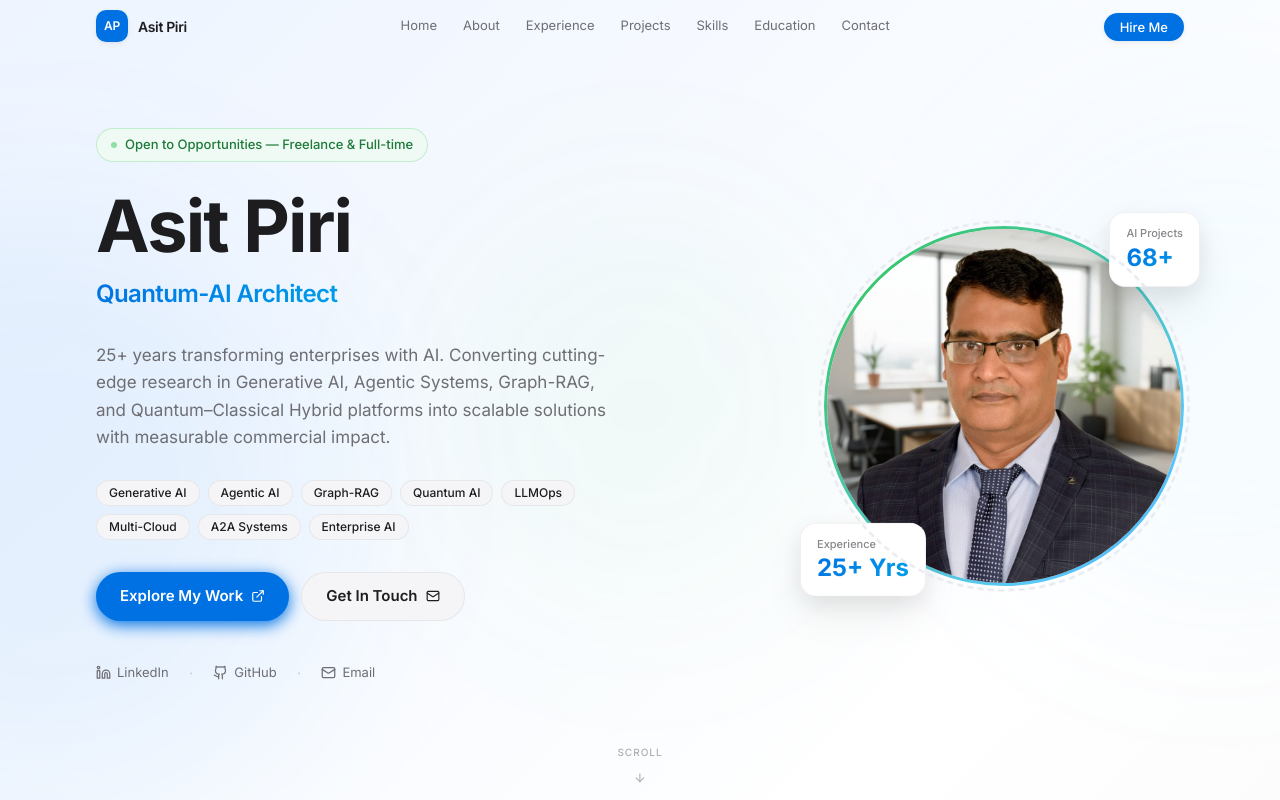
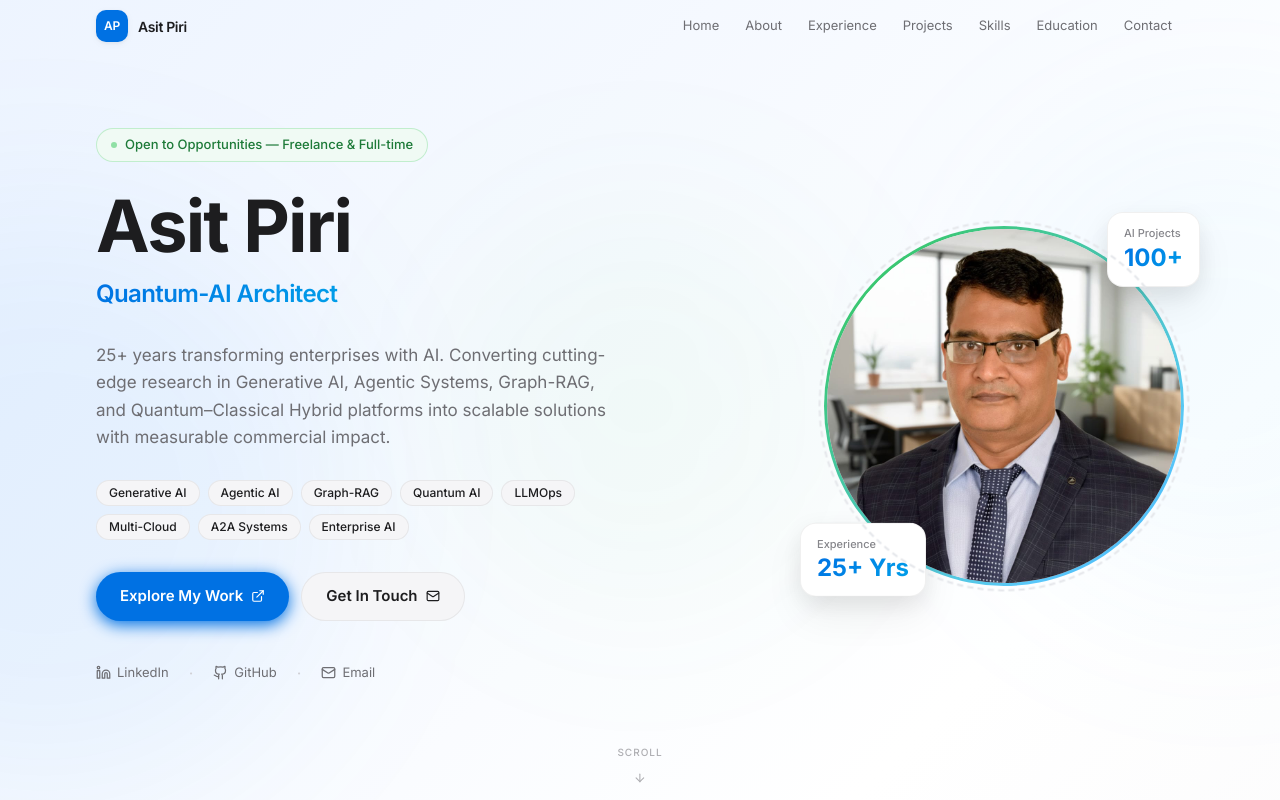
Before and after one commit to akshajpiri/AsitPiriWebsite, a Next.js app: page / in a window 1280 px wide. Shown: the top 800 px of the page. Built offline with nearby package versions, Linux system fonts and the light colour scheme.

Commit message:
Updated Website

```diff
--- a/app/components/Hero.js
+++ b/app/components/Hero.js
@@ -221,7 +221,7 @@ export default function Hero() {
                 className="absolute -top-4 -right-4 bg-white rounded-2xl px-4 py-3 shadow-apple-lg border border-black/[0.06]"
               >
                 <p className="text-[#86868b] text-[11px] font-medium">AI Projects</p>
-                <p className="text-2xl font-bold gradient-text">68+</p>
+                <p className="text-2xl font-bold gradient-text">100+</p>
               </motion.div>
 
               {/* Dashed rotating ring */}
--- a/app/components/Navbar.js
+++ b/app/components/Navbar.js
@@ -55,15 +55,6 @@ export default function Navbar() {
             ))}
           </div>
 
-          <div className="hidden md:block">
-            <a
-              href="#contact"
-              className="px-4 py-1.5 text-[13px] font-medium text-white bg-[#0071e3] rounded-full hover:bg-[#0077ed] transition-colors duration-200 shadow-apple-sm"
-            >
-              Hire Me
-            </a>
-          </div>
-
           <button
             onClick={() => setMenuOpen(!menuOpen)}
             className="md:hidden p-1.5 text-[#6e6e73] hover:text-[#1d1d1f] transition-colors rounded-lg hover:bg-black/[0.04]"
@@ -87,15 +78,7 @@ export default function Navbar() {
                 {link.label}
               </a>
             ))}
-            <div className="pt-2">
-              <a
-                href="#contact"
-                onClick={() => setMenuOpen(false)}
-                className="block px-4 py-2 text-[14px] font-medium text-center text-white bg-[#0071e3] rounded-full hover:bg-[#0077ed] transition-colors"
-              >
-                Hire Me
-              </a>
-            </div>
+
           </div>
         </div>
       )}
--- a/app/components/Projects.js
+++ b/app/components/Projects.js
@@ -95,7 +95,7 @@ export default function Projects() {
               rel="noopener noreferrer"
               className="text-[#0071e3] hover:underline inline-flex items-center gap-1 font-medium"
             >
-              68+ GitHub repositories <ExternalLink size={12} />
+              100+ GitHub repositories <ExternalLink size={12} />
             </a>
           </p>
         </motion.div>
@@ -183,7 +183,7 @@ export default function Projects() {
             className="inline-flex items-center gap-2 px-6 py-3 bg-[#f5f5f7] text-[#1d1d1f] font-semibold rounded-full hover:bg-[#e8e8ed] transition-colors border border-black/[0.06] text-[14px]"
           >
             <Github size={15} />
-            View All 68+ Projects on GitHub
+            View All 100+ Projects on GitHub
           </a>
         </motion.div>
       </div>
```
